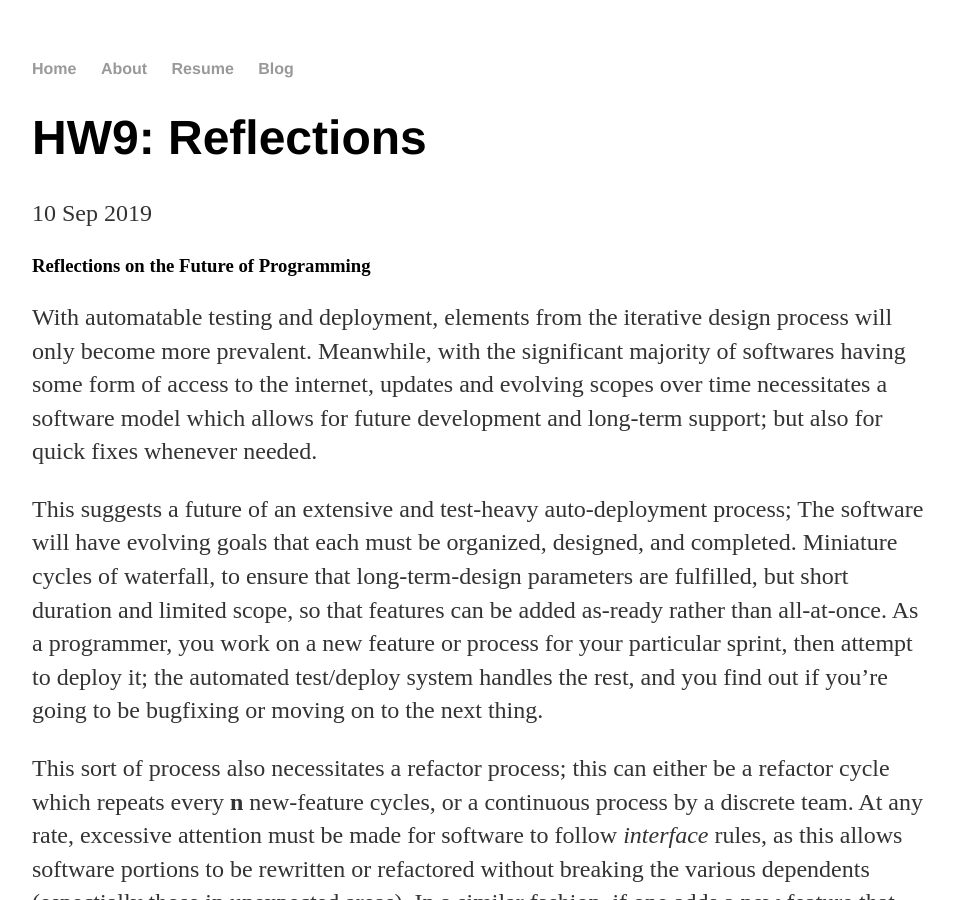
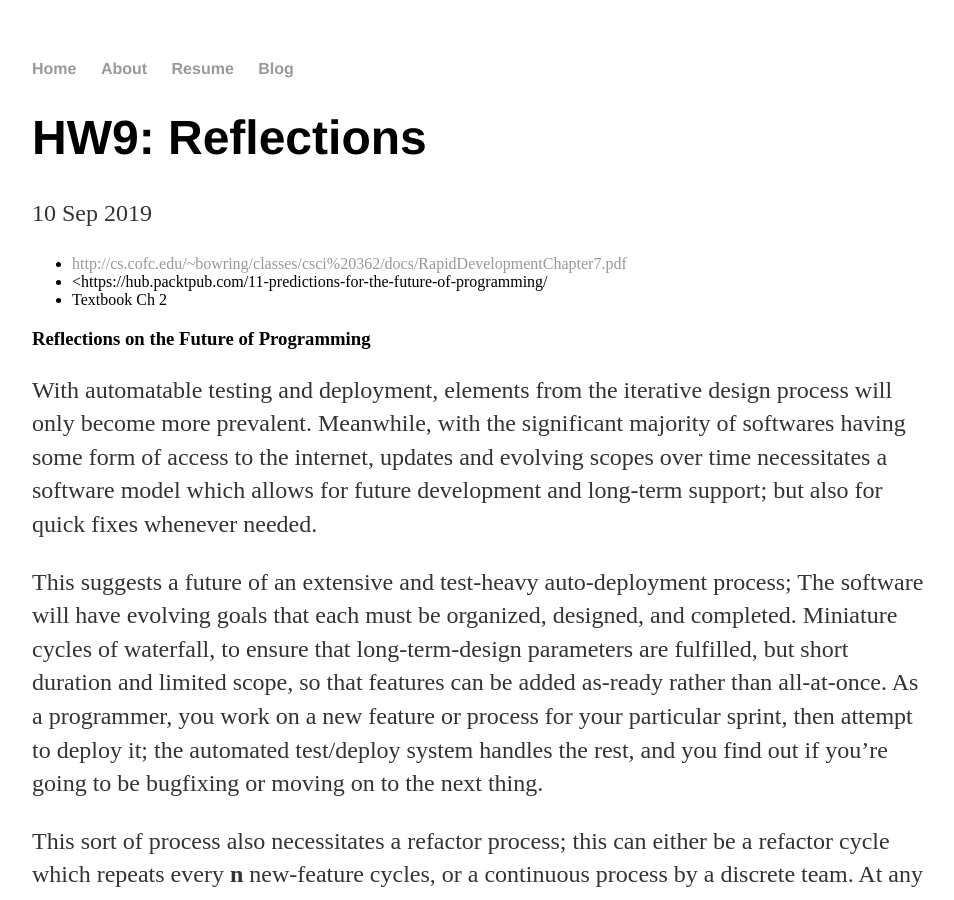
Before and after one commit to Quintuplin/quintuplin.github.io, a Jekyll site: the page built from _posts/2019-09-10-Reflections.md, in a window 1280 px wide and 900 px high. Shown: the whole window, without its empty margins (160-1114 px from the left). Built offline with Jekyll 4.4.1, drawn with Linux system fonts in a browser that asks for light colours; comment, search, counter and statistics services are not loaded.

Commit message:
Update 2019-09-10-Reflections.md

```diff
--- a/_posts/2019-09-10-Reflections.md
+++ b/_posts/2019-09-10-Reflections.md
@@ -3,6 +3,10 @@ layout: post
 title: "HW9: Reflections"
 date: 2019-09-10
 ---
+
+* <http://cs.cofc.edu/~bowring/classes/csci%20362/docs/RapidDevelopmentChapter7.pdf>
+* <https://hub.packtpub.com/11-predictions-for-the-future-of-programming/
+* Textbook Ch 2
 
 ### Reflections on the Future of Programming
 
```
